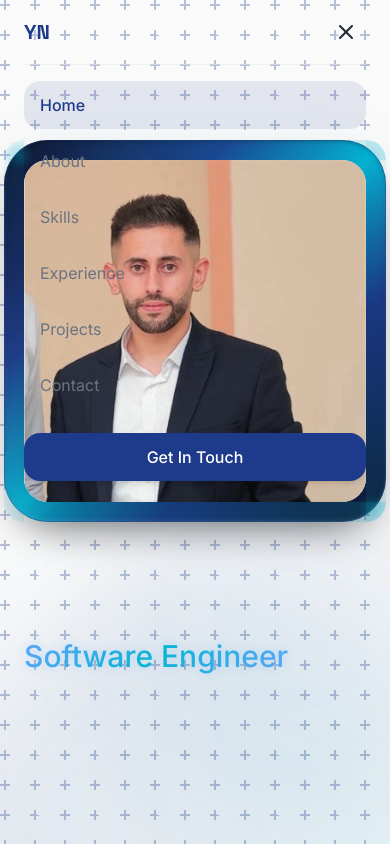
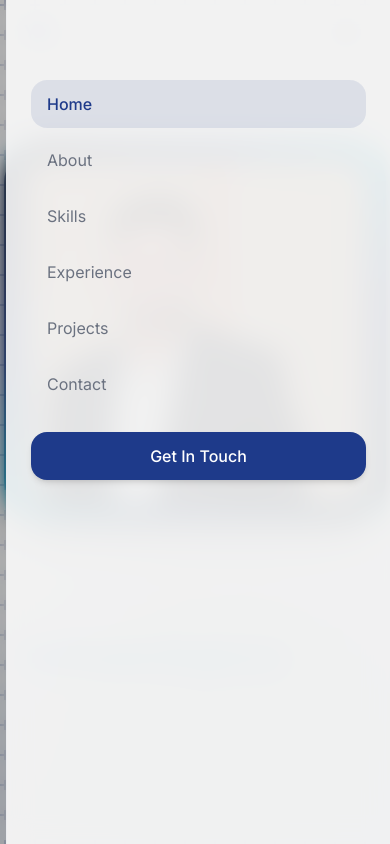
Before and after one commit to yazan77nazzl/portfoliowebsite, a React (Vite) app: page / in a window 390 px wide. Both pictures are taken after a click on the button 346 px from the left and 32 px from the top of the page. Shown: the top 844 px of the page. Built offline with nearby package versions, Linux system fonts and the light colour scheme.

Commit message:
Change mobile menu to right side drawer with slide animation

```diff
--- a/src/components/sections/Navigation.tsx
+++ b/src/components/sections/Navigation.tsx
@@ -49,6 +49,7 @@ export function Navigation() {
   };
 
   return (
+    <>
       <header
         className={`fixed top-0 left-0 right-0 z-50 transition-all duration-300 ${
           isScrolled ? 'bg-bg/90 backdrop-blur-md border-b border-border/50' : 'bg-transparent'
@@ -90,11 +91,29 @@ export function Navigation() {
               {isMobileMenuOpen ? <X className="w-6 h-6" /> : <Menu className="w-6 h-6" />}
             </button>
           </div>
+        </nav>
+      </header>
 
-        {/* Mobile Menu */}
-        {isMobileMenuOpen && (
-          <div id="mobile-menu" className="lg:hidden py-4 border-t border-border/50 animate-slideDown">
-            <div className="flex flex-col gap-2">
+      {/* Mobile Side Drawer */}
+      <>
+        {/* Backdrop */}
+        <div
+          className={`fixed inset-0 z-40 bg-black/30 backdrop-blur-sm lg:hidden transition-opacity duration-300 ${
+            isMobileMenuOpen ? 'opacity-100 pointer-events-auto' : 'opacity-0 pointer-events-none'
+          }`}
+          onClick={() => setIsMobileMenuOpen(false)}
+          aria-hidden="true"
+        />
+        {/* Drawer */}
+        <div
+          id="mobile-menu"
+          className={`fixed top-0 right-0 z-50 h-full w-full max-w-sm lg:hidden bg-bg/90 backdrop-blur-md border-l border-border/50 overflow-y-auto transition-transform duration-300 ease-in-out ${
+            isMobileMenuOpen ? 'translate-x-0' : 'translate-x-full'
+          }`}
+          role="navigation"
+          aria-label="Mobile navigation"
+        >
+          <div className="flex flex-col gap-2 p-6 pt-20">
             {navItems.map((item) => (
               <button
                 key={item.href}
@@ -113,9 +132,8 @@ export function Navigation() {
             </Button>
           </div>
         </div>
-        )}
-      </nav>
-    </header>
+      </>
+    </>
   );
 }
 
```
Lines whose indentation alone changed are shown as unchanged.
